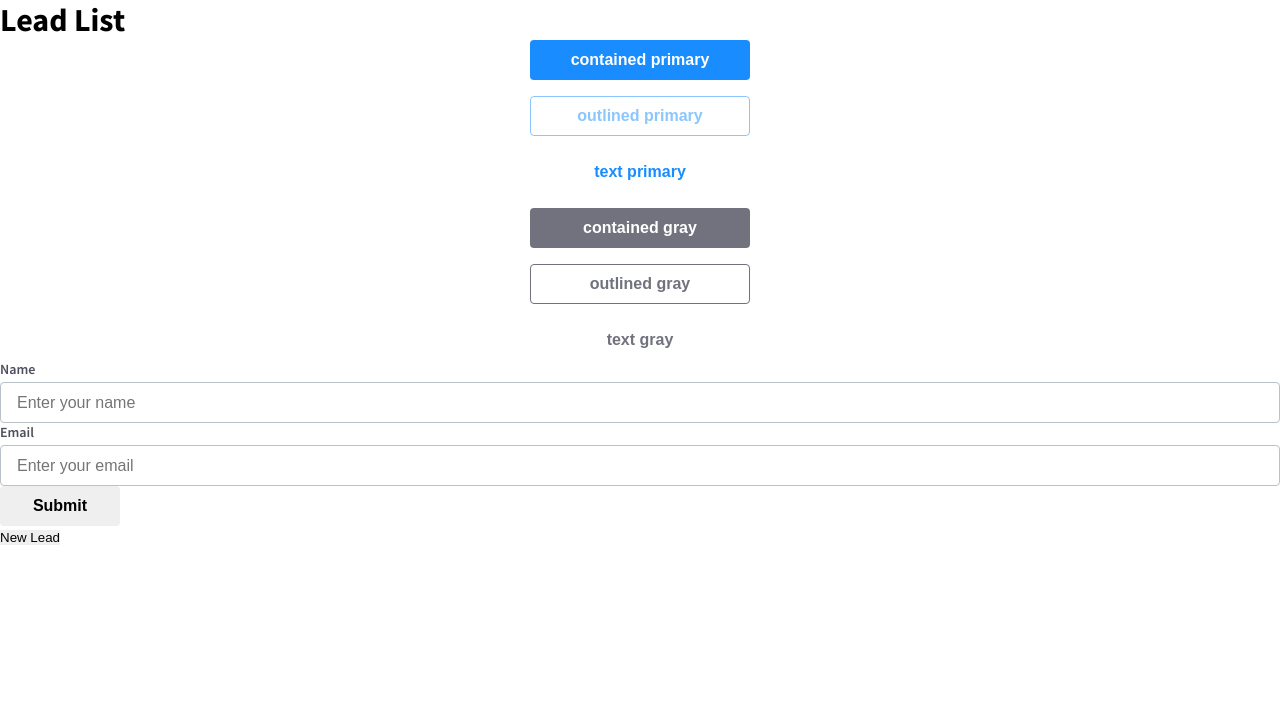
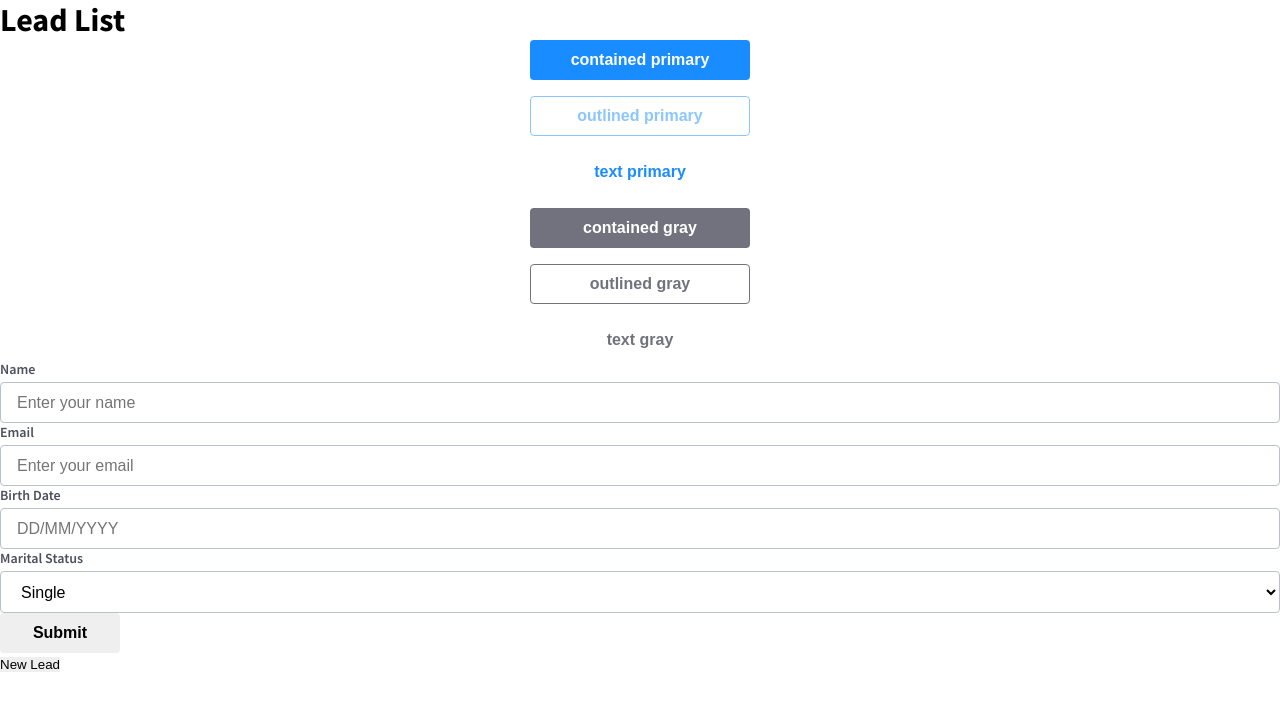
Before and after one commit to Joao-Eduardo-AJ/acerta-challenge, a React (Vite) app: page / in a window 1280 px wide. Shown: the top 710 px of the page. Built offline with nearby package versions, Linux system fonts and the light colour scheme.

Commit message:
feat: adds masked input and select component

```diff
--- a/package.json
+++ b/package.json
@@ -17,13 +17,13 @@
     "react": "^19.0.0",
     "react-dom": "^19.0.0",
     "react-icons": "^5.5.0",
-    "react-input-mask": "^2.0.4",
     "react-router": "^7.5.2",
     "react-toastify": "^11.0.5",
     "yup": "^1.6.1"
   },
   "devDependencies": {
     "@eslint/js": "^9.25.1",
+    "@types/node": "^22.15.3",
     "@types/react": "^19.0.10",
     "@types/react-dom": "^19.0.4",
     "@vitejs/plugin-react-swc": "^3.8.0",
--- a/src/components/common/input/index.tsx
+++ b/src/components/common/input/index.tsx
@@ -1,11 +1,12 @@
 import { Field, useField } from 'formik'
-import './input.css'
+import '@src/styles/input.css'
 
 interface InputProps extends React.InputHTMLAttributes<HTMLInputElement> {
   label: string
+  mask?: string | (string | RegExp)[]
 }
 
-const Input = ({ label, ...props }: InputProps) => {
+const Input = ({ label, mask, ...props }: InputProps) => {
   const [field, meta] = useField(props.name)
 
   return (
@@ -13,12 +14,16 @@ const Input = ({ label, ...props }: InputProps) => {
       <label htmlFor={props.name} className="input-label">
         {label}
       </label>
+      {mask ? (
+        <></>
+      ) : (
         <Field
           {...field}
           {...props}
           id={props.name}
           className={`input-field ${meta.touched && meta.error ? 'input-error' : ''}`}
         />
+      )}
       {meta.touched && meta.error && (
         <div className="input-error-message">{meta.error}</div>
       )}
--- /dev/null
+++ b/src/components/common/masked-input/index.tsx
@@ -0,0 +1,57 @@
+import { useField } from 'formik'
+import '@src/styles/input.css'
+
+interface MaskedInputProps extends React.InputHTMLAttributes<HTMLInputElement> {
+  label: string
+  mask: string
+}
+
+const applyPattern = (value: string, pattern: string) => {
+  const cleaned = value.replace(/\D/g, '')
+  let formatted = ''
+  let patternIndex = 0
+  let valueIndex = 0
+
+  while (patternIndex < pattern.length && valueIndex < cleaned.length) {
+    if (pattern[patternIndex] === '9') {
+      formatted += cleaned[valueIndex]
+      valueIndex++
+    } else {
+      formatted += pattern[patternIndex]
+    }
+    patternIndex++
+  }
+
+  return formatted
+}
+
+const MaskedInput = ({ label, mask, ...props }: MaskedInputProps) => {
+  const [field, meta, helpers] = useField(props.name)
+
+  const handleChange = (e: React.ChangeEvent<HTMLInputElement>) => {
+    const rawValue = e.target.value
+    const maskedValue = applyPattern(rawValue, mask)
+    helpers.setValue(maskedValue)
+  }
+
+  return (
+    <div className="input-wrapper">
+      <label htmlFor={props.name} className="input-label">
+        {label}
+      </label>
+      <input
+        {...props}
+        value={field.value || ''}
+        onChange={handleChange}
+        onBlur={field.onBlur}
+        className={`input-field ${meta.touched && meta.error ? 'input-error' : ''}`}
+        placeholder={props.placeholder}
+      />
+      {meta.touched && meta.error && (
+        <div className="input-error-message">{meta.error}</div>
+      )}
+    </div>
+  )
+}
+
+export default MaskedInput
--- /dev/null
+++ b/src/components/common/select/index.tsx
@@ -0,0 +1,43 @@
+import { useField } from 'formik'
+import '@src/styles/input.css'
+
+interface Option {
+  value: string
+  label: string
+}
+
+interface SelectProps {
+  label: string
+  name: string
+  options: Option[]
+}
+
+const Select = ({ label, options, ...props }: SelectProps) => {
+  const [field, meta] = useField(props.name)
+
+  return (
+    <div className="input-wrapper">
+      <label htmlFor={props.name} className="input-label">
+        {label}
+      </label>
+      <select
+        {...field}
+        {...props}
+        id={props.name}
+        className={`input-field ${meta.touched && meta.error ? 'input-error' : ''}`}
+      >
+        <option value="">Select an option</option>
+        {options.map(opt => (
+          <option key={opt.value} value={opt.value}>
+            {opt.label}
+          </option>
+        ))}
+      </select>
+      {meta.touched && meta.error && (
+        <div className="input-error-message">{meta.error}</div>
+      )}
+    </div>
+  )
+}
+
+export default Select
--- a/src/pages/LeadListPage.tsx
+++ b/src/pages/LeadListPage.tsx
@@ -3,10 +3,13 @@ import { Button } from '../components/common/button'
 import { Form, Formik } from 'formik'
 import * as yup from 'yup'
 import Input from '../components/common/input'
+import Select from '../components/common/select'
+import MaskedInput from '../components/common/masked-input'
 
 const validationSchema = yup.object({
   name: yup.string().required('Name is required'),
-  email: yup.string().email('Invalid email').required('Email is required')
+  email: yup.string().email('Invalid email').required('Email is required'),
+  birthDate: yup.date().default(() => new Date())
 })
 
 const LeadListPage = () => {
@@ -42,7 +45,7 @@ const LeadListPage = () => {
         </Button>
       </div>
       <Formik
-        initialValues={{ name: '', email: '' }}
+        initialValues={{ name: '', email: '', birthDate: '', status: 'single' }}
         validationSchema={validationSchema}
         onSubmit={values => {
           console.log(values)
@@ -52,6 +55,21 @@ const LeadListPage = () => {
           <Form>
             <Input name="name" label="Name" placeholder="Enter your name" />
             <Input name="email" label="Email" placeholder="Enter your email" />
+            <MaskedInput
+              name="birthDate"
+              label="Birth Date"
+              mask="99/99/9999"
+              placeholder="DD/MM/YYYY"
+            />
+            <Select
+              name="status"
+              label="Marital Status"
+              options={[
+                { label: 'Single', value: 'single' },
+                { label: 'Married', value: 'married' },
+                { label: 'Divorced', value: 'divorced' }
+              ]}
+            />
             <button type="submit" className="button">
               Submit
             </button>
--- a/vite.config.ts
+++ b/vite.config.ts
@@ -1,7 +1,12 @@
 import { defineConfig } from 'vite'
 import react from '@vitejs/plugin-react-swc'
+import path from 'path'
 
-// https://vite.dev/config/
 export default defineConfig({
-  plugins: [react()]
+  plugins: [react()],
+  resolve: {
+    alias: {
+      '@src': path.resolve(__dirname, './src')
+    }
+  }
 })
```
Also changed, not shown: tsconfig.app.json (+8 -1 lines), src/styles/input.css (line endings or trailing spaces), 1 other file (tests, documents, lock files or other folders). Lines whose indentation alone changed are shown as unchanged.
